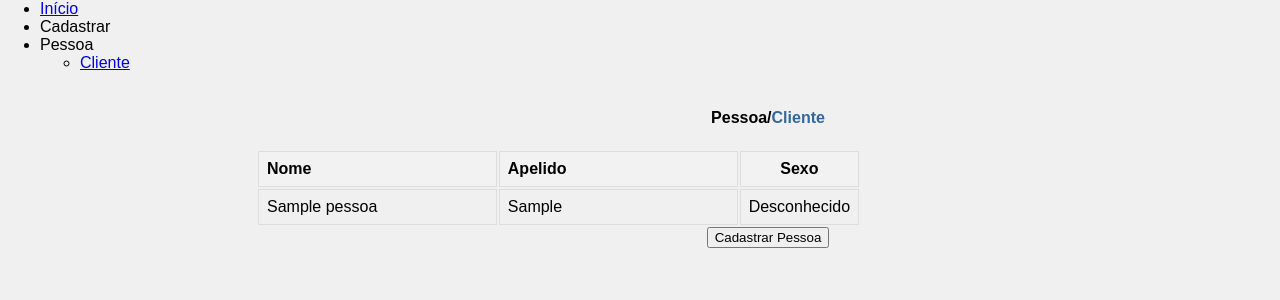
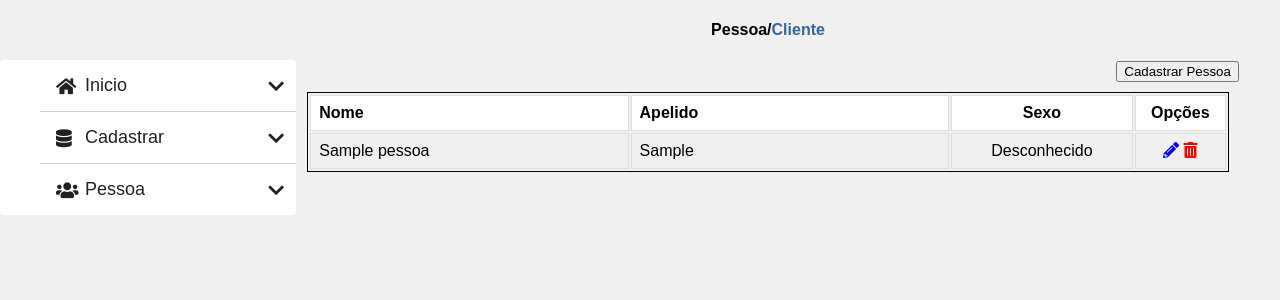
Before and after one commit to GutoRodero/GuerreiroOffline, a PHP site: page /pessoa.php in a window 1280 px wide. Shown: the top 300 px of the page. Run offline with PHP 8.4, Linux system fonts and the light colour scheme; tables that the repository leaves empty or names only in its code hold one stand-in row (values such as "Sample post").

Commit message:
Mudança no menu lateral e algumas estilizações

```diff
--- /dev/null
+++ b/Css/menu.css
@@ -0,0 +1,79 @@
+
+ul {
+    list-style: none;
+}
+
+a {
+    text-decoration: none;
+}
+
+h2 {
+    text-align: center;
+    margin: 20px auto;
+    color: #fff;
+}
+
+.accordion-menu {
+    width: 20%;
+    max-width: 350px;
+    margin: 60px auto 20px;
+    background: #fff;
+    border-radius: 4px;
+    overflow-y: auto;
+    position: fixed;
+}
+
+.accordion-menu li.open .dropdownlink {
+    color: #CDDC39;
+
+    .fa-chevron-down {
+        transform: rotate(180deg);
+    }
+}
+
+.accordion-menu li:last-child .dropdownlink {
+    border-bottom: 0;
+}
+
+.dropdownlink {
+    cursor: pointer;
+    display: block;
+    padding: 15px 15px 15px 45px;
+    font-size: 18px;
+    border-bottom: 1px solid #ccc;
+    color: #212121;
+    position: relative;
+    transition: all 0.4s ease-out;
+
+    i {
+        position: absolute;
+        top: 17px;
+        left: 16px;
+    }
+
+    .fa-chevron-down {
+        right: 12px;
+        left: auto;
+    }
+}
+
+.submenuItems {
+    display: none;
+    background: #C8E6C9;
+
+    li {
+        border-bottom: 1px solid #B6B6B6;
+    }
+}
+
+.submenuItems a {
+    display: block;
+    color: #727272;
+    padding: 12px 12px 12px 45px;
+    transition: all 0.4s ease-out;
+
+    &:hover {
+        background-color: #CDDC39;
+        color: #fff;
+    }
+}
--- a/style.css
+++ b/Css/style.css
@@ -1,9 +1,3 @@
-/* table {
-    border-collapse: collapse;
-    width: 80%;
-    float: right;
-} */
-
 th,
 td {
     border: 1px solid #dddddd;
@@ -12,7 +6,7 @@ td {
 }
 
 th {
-    background-color: #f2f2f2;
+    background-color: white;
 }
 
 body {
@@ -21,73 +15,20 @@ body {
     padding: 0;
     background-color: #f0f0f0;
 }
-.menu {
-    width: 20%;
-    height: 100vh;
-    position: fixed;
-    left: 0;
-    top: 0;
-    background-color: #2c3e50;
-    padding-top: 20px;
-    overflow-y: auto; /* Adiciona uma barra de rolagem vertical se necessário */
-    transition: background-color 0.3s; /* Adiciona uma transição suave para a mudança de cor */
-    opacity: 0.9; /* Define a opacidade */
-    list-style: none;
-}
-
-
-.menu ul {
-    list-style: none;
-    padding: 0;
-}
-
-.menu li {
-    margin-bottom: 10px;
-}
-
-.menu a {
-    display: block;
-    color: #ecf0f1;
-    text-decoration: none;
-    padding: 10px;
-    transition: background-color 0.3s;
-}
-
-.menu a:hover {
-    background-color: #34495e;
-}
-
-.menu .submenu {
-    cursor: pointer;
-    margin-left: 15px;
-    display: none;
-    transition: max-height 0.3s ease-out;
-    max-height: 0;
-}
-
-.menu .submenu ul {
-    list-style-type: none;
-    padding: 0;
-    margin: 0;
-}
-
-.menu .submenu ul li {
-    transition: background-color 0.3s;
-}
-
-.menu .submenu a {
-    color: #fff; /* Cor do texto do submenu */
-}
-
-.menu .submenu a:hover {
-    background-color: #4a627a; /* Cor de destaque do submenu ao passar o mouse */
-}
 
 .conteudo {
     width: 80%;
     border-collapse: collapse;
     float: right;
     text-align: center;
+}
+
+table {
+    border: 1px solid black;
+    background-color: #f0f0f0;
+    width: 90%;
+    margin: 0 auto;
+    /* Adiciona margem automática para centralizar horizontalmente */
 }
 
 .message-card {
@@ -122,7 +63,7 @@ body {
 
 form {
     margin: 50px auto;
-    width: 100%;
+    width: 80%;
     padding: 20px;
     background-color: #fff;
     border-radius: 10px;
@@ -158,6 +99,7 @@ button[type="button"] {
     border-radius: 5px;
     padding: 10px 20px;
     cursor: pointer;
+    margin-top: 20px;
     font-size: 16px;
 }
 
@@ -168,16 +110,20 @@ button[type="button"]:hover {
 #valorProduto {
     font-family: monospace;
 }
+
 .form-container {
     display: flex;
     flex-wrap: wrap;
 }
 
-.form-group {
-    flex: 1 1 30%; /* Distribui igualmente o espaço entre os elementos */
+.button-cadastrar {
+    margin-bottom: 1%;
+    /* Ajusta a margem superior em relação à altura da tabela */
+    margin-left: 80%;
+    /* Ajusta a margem esquerda em relação à largura da tabela */
 }
 
-.button-button {
-    flex: 1 1 100%; /* Estende o botão para ocupar toda a largura da linha */
-    margin-top: 20px; /* Adiciona margem acima do botão */
+.label-form {
+    margin-top: 15px;
+    margin-bottom: 10px;
 }
--- /dev/null
+++ b/Script/menu.js
@@ -0,0 +1,29 @@
+$(function() {
+    var Accordion = function(el, multiple) {
+      this.el = el || {};
+      // more then one submenu open?
+      this.multiple = multiple || false;
+
+      var dropdownlink = this.el.find('.dropdownlink');
+      dropdownlink.on('click',
+                      { el: this.el, multiple: this.multiple },
+                      this.dropdown);
+    };
+
+    Accordion.prototype.dropdown = function(e) {
+      var $el = e.data.el,
+          $this = $(this),
+          //this is the ul.submenuItems
+          $next = $this.next();
+
+      $next.slideToggle();
+      $this.parent().toggleClass('open');
+
+      if(!e.data.multiple) {
+        //show only one menu at the same time
+        $el.find('.submenuItems').not($next).slideUp().parent().removeClass('open');
+      }
+    }
+
+    var accordion = new Accordion($('.accordion-menu'), false);
+  })
--- a/script.js
+++ b/Script/script.js
@@ -114,3 +114,21 @@ function cadastrarProduto() {
         });
     }
 }
+
+function excluirPessoa() {
+    $.ajax({
+        type: "POST",
+        url: "./Pessoa/PessoaE001.php",
+        data: form.serialize(),
+        success: function (response) {
+            if (response.includes("sucesso")) {
+                showMessage("Pessoa excluida com sucesso!", "success");
+            } else {
+                showMessage("Erro ao excluir: " + response, "danger");
+            }
+        },
+        error: function () {
+            showMessage("Erro ao excluir a Pessoa.", "danger");
+        }
+    });
+}
--- a/index.php
+++ b/index.php
@@ -1,18 +1,50 @@
 <?php include("conexao.php"); ?>
-<link rel="stylesheet" type="text/css" href="./style.css">
+<link rel="stylesheet" type="text/css" href="./Css/style.css">
+<link rel="stylesheet" type="text/css" href="./Css/menu.css">
+<link rel="stylesheet" href="https://cdnjs.cloudflare.com/ajax/libs/font-awesome/5.15.4/css/all.min.css">
 
-<div id="menu">
+<!--
+<div class="menu">
     <ul>
         <li><a style="cursor: pointer;" href="./index.php">Início</a></li>
-        <li><a style="cursor: pointer;">Cadastrar</a></li>
-        <li><a style="cursor: pointer;" onclick="toggleSubmenu('submenuCliente')">Pessoa</a></li>
-        <div id="submenuCliente" class="submenu">
+        <li><a style="cursor: pointer;" onclick="toggleSubmenu('submenuCadastrar')">Cadastrar</a></li>
+        <div id="submenuCadastrar" class="submenu">
+            <ul>
+                <li><a href="./produto.php">Produto</a></li>
+            </ul>
+        </div>
+        <li><a style="cursor: pointer;" onclick="toggleSubmenu('submenuPessoa')">Pessoa</a></li>
+        <div id="submenuPessoa" class="submenu">
             <ul>
                 <li><a href="./pessoa.php">Cliente</a></li>
             </ul>
         </div>
     </ul>
-</div>
+</div> -->
+<ul class="accordion-menu">
+    <li>
+        <div class="dropdownlink"><i class="fa fa-home" aria-hidden="true"></i> Inicio
+            <i class="fa fa-chevron-down" aria-hidden="true"></i>
+        </div>
+    </li>
+    <li>
+        <div class="dropdownlink"><i class="fa fa-database" aria-hidden="true"></i> Cadastrar
+            <i class="fa fa-chevron-down" aria-hidden="true"></i>
+        </div>
+        <ul class="submenuItems">
+            <li><a href="./produto.php">Produto</a></li>
+        </ul>
+    </li>
+    <li>
+        <div class="dropdownlink"><i class="fa fa-users" aria-hidden="true"></i> Pessoa
+            <i class="fa fa-chevron-down" aria-hidden="true"></i>
+        </div>
+        <ul class="submenuItems">
+            <li><a href="./pessoa.php">Cliente</a></li>
+        </ul>
+    </li>
+</ul>
 
 <script src="https://code.jquery.com/jquery-3.6.4.min.js"></script>
-<script src="./script.js"></script>
+<script src="./Script/script.js"></script>
+<script src="./Script/menu.js"></script>
--- a/pessoa.php
+++ b/pessoa.php
@@ -1,4 +1,5 @@
 <?php include("./index.php"); ?>
+
 <head>
     <title>Tabela de Pessoas</title>
 </head>
@@ -6,10 +7,11 @@
 <body>
     <div class="conteudo">
         <h4>Pessoa/<span style="color: #34679d; cursor: pointer;" href="./pessoa.php">Cliente</span></h4>
+        <button onclick="window.location.href='./pessoanovo.php'" class="button-cadastrar">Cadastrar Pessoa</button>
         <?php
 
         // Consulta SQL para obter os dados da tabela Pessoa
-        $consulta = "SELECT nomePessoa, apelidoPessoa, sexoPessoa FROM Pessoa";
+        $consulta = "SELECT idPessoa, nomePessoa, apelidoPessoa, sexoPessoa FROM Pessoa";
 
         // Executar a consulta
         $resultado = $mysqli->query($consulta);
@@ -21,17 +23,19 @@
                 // Criar a tabela HTML
                 echo "<table>
                     <tr>
-                        <th>Nome</th>
-                        <th>Apelido</th>
-                        <th style=\"text-align: center;\">Sexo</th>
+                        <th style=\"width: 35%;\">Nome</th>
+                        <th style=\"width: 35%;\">Apelido</th>
+                        <th style=\"text-align: center; width: 20%;\">Sexo</th>
+                        <th style=\"text-align: center; width: 10%;\">Opções</th>
                     </tr>";
 
                 // Loop através dos resultados e exibir os dados na tabela
                 while ($row = $resultado->fetch_assoc()) {
+                    $idPessoa = $row['nomePessoa'];
                     echo "<tr>
-                        <td style=\"width: 40%;\">" . $row['nomePessoa'] . "</td>
-                        <td style=\"width: 40%;\">" . $row['apelidoPessoa'] . "</td>
-                        <td style=\"width: 20%; text-align: center;\">";
+                            <td>" . $row['nomePessoa'] . "</td>
+                            <td>" . $row['apelidoPessoa'] . "</td>
+                            <td style=\"text-align: center;\">";
 
                     // Converter o valor numérico do campo sexo para a string correspondente
                     switch ($row['sexoPessoa']) {
@@ -48,7 +52,12 @@
                             echo "Desconhecido";
                     }
 
-                    echo "</td></tr>";
+                    echo "</td>
+                        <td style=\"text-align: center;\"
+                            <a title=\"Editar Pessoa\" href=\"#\"><i class=\"fas fa-pencil-alt\" style=\"color: blue;\" href=\"./editarpessoa.php?idPessoa=$idPessoa\"></i></a>
+                            <a title=\"Excluir Pessoa\"href=\"#\"><i class=\"fas fa-trash-alt\" style=\"color: red;\" onclick=\"excluirPessoa('$idPessoa')\"></i></a>
+                        </td>
+                        </tr>";
                 }
 
                 echo "</table>";
@@ -66,6 +75,5 @@
         $mysqli->close();
 
         ?>
-        <button href="./pessoanovo.php" class="button-cadastrar">Cadastrar Pessoa</button>
     </div>
 </body>
--- a/produto.php
+++ b/produto.php
@@ -5,7 +5,8 @@
 
 <body>
     <div class="conteudo">
-        <h4>Produto/<span style="color: #34679d; cursor: pointer;" href="./produto.php">Cliente</span></h4>
+        <h4>Cadastrar/<span style="color: #34679d; cursor: pointer;" href="./produto.php">Produto</span></h4>
+        <button onclick="window.location.href='./produtonovo.php'" class="button-cadastrar">Cadastrar Produto</button>
         <?php
 
         // Consulta SQL para obter os dados da tabela Produto
@@ -63,6 +64,5 @@
         $mysqli->close();
 
         ?>
-        <button href="./produtonovo.php" class="button-cadastrar">Cadastrar Produto</button>
     </div>
 </body>
--- a/produtonovo.php
+++ b/produtonovo.php
@@ -11,6 +11,7 @@
 <body>
 
     <div class="conteudo">
+        <h4>Cadastrar/<span style="color: #34679d; cursor: pointer;" onclick="window.location.href='./produto.php'">Produto</span></h4>
         <div class="container">
             <form id="formProduto" method="post">
                 <div class="form-row">
```
Also changed, not shown: Pessoa/PessoaE001.php (added, +46 -0 lines), pessoanovo.php (+6 -5 lines), produtonovo.html (deleted, +0 -59 lines).
